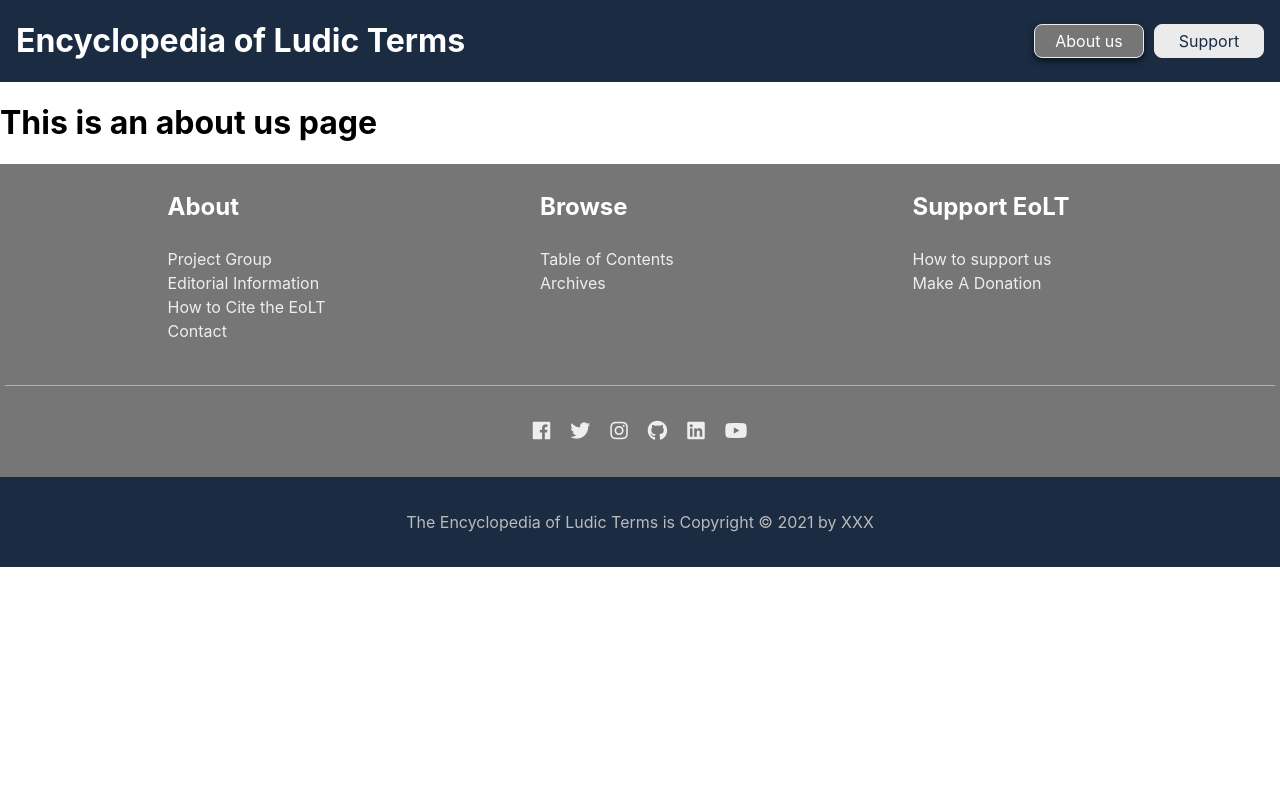
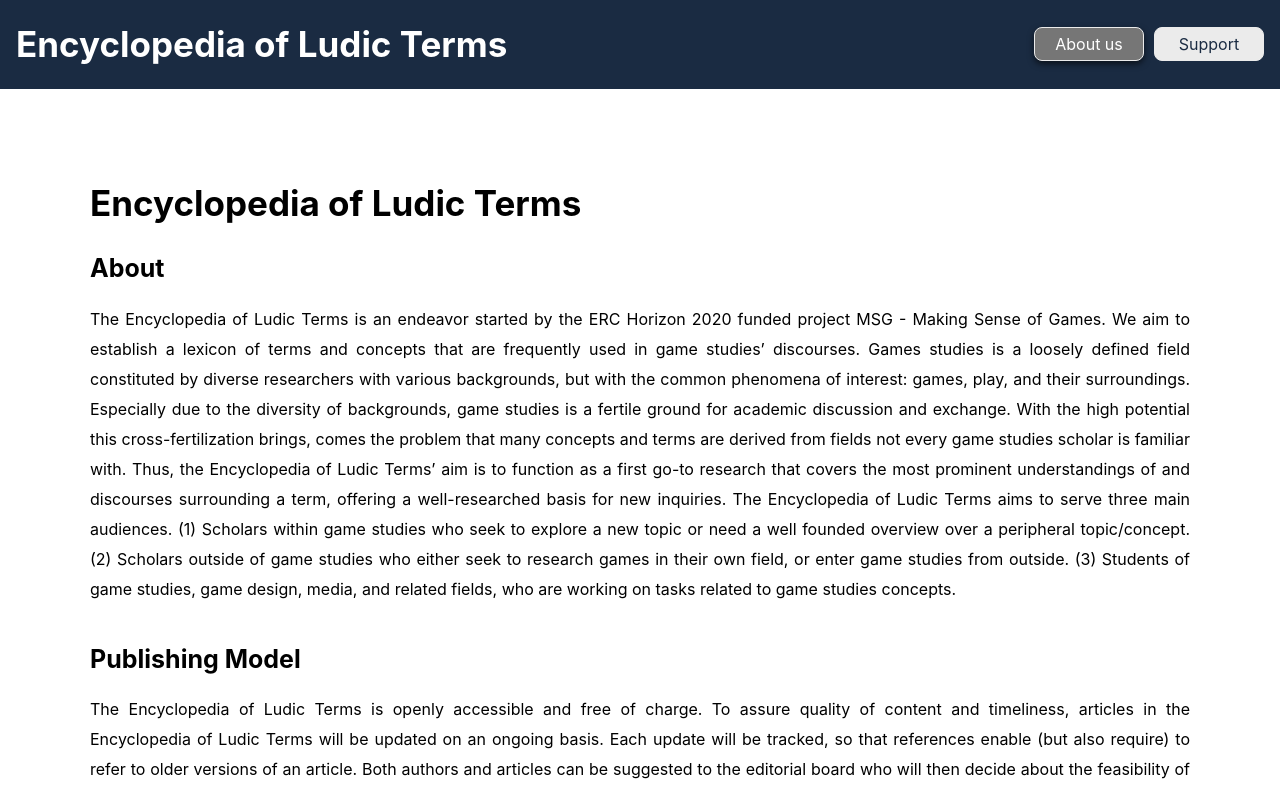
Before and after one commit to ludicterms/ludicterms.github.io, a React (Create React App) app: page /#/about-us in a window 1280 px wide. Shown: the top 790 px of the page. Built offline with nearby package versions, Linux system fonts and the light colour scheme; no server answers.

Commit message:
cut down content to just about-us page as demo page

```diff
--- a/public/index.html
+++ b/public/index.html
@@ -2,7 +2,7 @@
 <html lang="en">
   <head>
     <meta charset="utf-8" />
-    <link rel="icon" href="%PUBLIC_URL%/groot.jpg" />
+    <link rel="icon" href="%PUBLIC_URL%/gaming.jpg" />
     <link rel="stylesheet" href="https://cdnjs.cloudflare.com/ajax/libs/font-awesome/4.7.0/css/font-awesome.min.css">
     <!-- Font Awesome icons-->
     <link
--- a/src/App.js
+++ b/src/App.js
@@ -4,7 +4,7 @@ import Home from "./pages/Home";
 import NavBar from "./components/NavBar/NavBar";
 import Footer from "./components/Footer/Footer";
 import Contents from "./pages/Contents";
-import { Route, Routes } from "react-router-dom";
+import { Route, Routes, Navigate } from "react-router-dom";
 import ContentDetail from "./pages/ContentDetail";
 import About from "./pages/About";
 import Support from "./pages/Support";
@@ -19,7 +19,7 @@ const App = () => {
         <Route
           path="/"
           element={
-            <Home />
+            <Navigate replace to="/about-us" />
           }
         />
         <Route
--- a/src/components/Footer/Footer.js
+++ b/src/components/Footer/Footer.js
@@ -38,7 +38,7 @@ const Footer = () => {
           <h2 className={styles.ftTitle}>Support EoLT</h2>
           <ul>
             <li>
-              <Link to="/support-us">How to support us</Link>
+              <Link to="/">How to support us</Link>
             </li>
             <li>
               <a href="/">Make A Donation</a>
@@ -104,7 +104,7 @@ const Footer = () => {
           <li>
             <a href="/">Privacy Policy</a>
           </li> */}
-          <li>The Encyclopedia of Ludic Terms is Copyright &copy; 2021 by XXX</li>
+          <li>The Encyclopedia of Ludic Terms is Copyright &copy; 2021 {/* by XXX */}</li>
         </ul>
       </section>
     </footer>
--- a/src/components/NavBar/NavBar.js
+++ b/src/components/NavBar/NavBar.js
@@ -38,7 +38,7 @@ const NavBar = (props) => {
             About us
           </NavLink>
           <NavLink
-            to="support-us"
+            to="/"
             className={(navData) =>
               navData.isActive ? styles.active : styles.btnLight
             }
--- a/src/components/UI/Section/Section.module.css
+++ b/src/components/UI/Section/Section.module.css
@@ -12,7 +12,7 @@
 
 @media screen and (max-width: 480px) {
   .section {
-    margin-left: 1rem;
-    margin-right: 1rem;
+    margin-left: 0.5rem;
+    margin-right: 0.5rem;
   }
 }
--- a/src/index.css
+++ b/src/index.css
@@ -10,6 +10,21 @@ body {
   display: flex;
   min-height: 1200px;
   flex-direction: column;
+}
+
+h1 {
+  font-size: 35px;
+}
+
+h2 {
+  font-size: 25px;
+}
+
+p {
+  font-size: 16px;
+  line-height: 30px;
+  display: block;
+  text-align: justify;
 }
 
 .centered {
--- a/src/pages/About.js
+++ b/src/pages/About.js
@@ -1,7 +1,53 @@
+import Section from "../components/UI/Section/Section";
+
 const About = () => {
-    return(
-        <h1>This is an about us page</h1>
-    )
+  return (
+    <Section>
+      <h1>Encyclopedia of Ludic Terms</h1>
+      <div>
+        <h2>About</h2>
+        <p>
+          The Encyclopedia of Ludic Terms is an endeavor started by the ERC
+          Horizon 2020 funded project MSG - Making Sense of Games. We aim to
+          establish a lexicon of terms and concepts that are frequently used in
+          game studies’ discourses. Games studies is a loosely defined field
+          constituted by diverse researchers with various backgrounds, but with
+          the common phenomena of interest: games, play, and their surroundings.
+          Especially due to the diversity of backgrounds, game studies is a
+          fertile ground for academic discussion and exchange. With the high
+          potential this cross-fertilization brings, comes the problem that many
+          concepts and terms are derived from fields not every game studies
+          scholar is familiar with. Thus, the Encyclopedia of Ludic Terms’ aim
+          is to function as a first go-to research that covers the most
+          prominent understandings of and discourses surrounding a term,
+          offering a well-researched basis for new inquiries. The Encyclopedia
+          of Ludic Terms aims to serve three main audiences. (1) Scholars within
+          game studies who seek to explore a new topic or need a well founded
+          overview over a peripheral topic/concept. (2) Scholars outside of game
+          studies who either seek to research games in their own field, or enter
+          game studies from outside. (3) Students of game studies, game design,
+          media, and related fields, who are working on tasks related to game
+          studies concepts.
+        </p>
+      </div>
+      <div style={{marginTop: "40px"}}>
+        <h2>Publishing Model</h2>
+        <p>
+          The Encyclopedia of Ludic Terms is openly accessible and free of
+          charge. To assure quality of content and timeliness, articles in the
+          Encyclopedia of Ludic Terms will be updated on an ongoing basis. Each
+          update will be tracked, so that references enable (but also require)
+          to refer to older versions of an article. Both authors and articles
+          can be suggested to the editorial board who will then decide about the
+          feasibility of the topic. Currently, the editorial team consists of
+          scholars affiliated with ITU’s MSG - Making Sense of Games project.
+          However, to further assure quality and diversity, the editorial team
+          will invite additional scholars as one of the first steps after its
+          inception.
+        </p>
+      </div>
+    </Section>
+  );
 };
 
 export default About;
```
Also changed, not shown: public/gaming.jpg (added), public/manifest.json.
